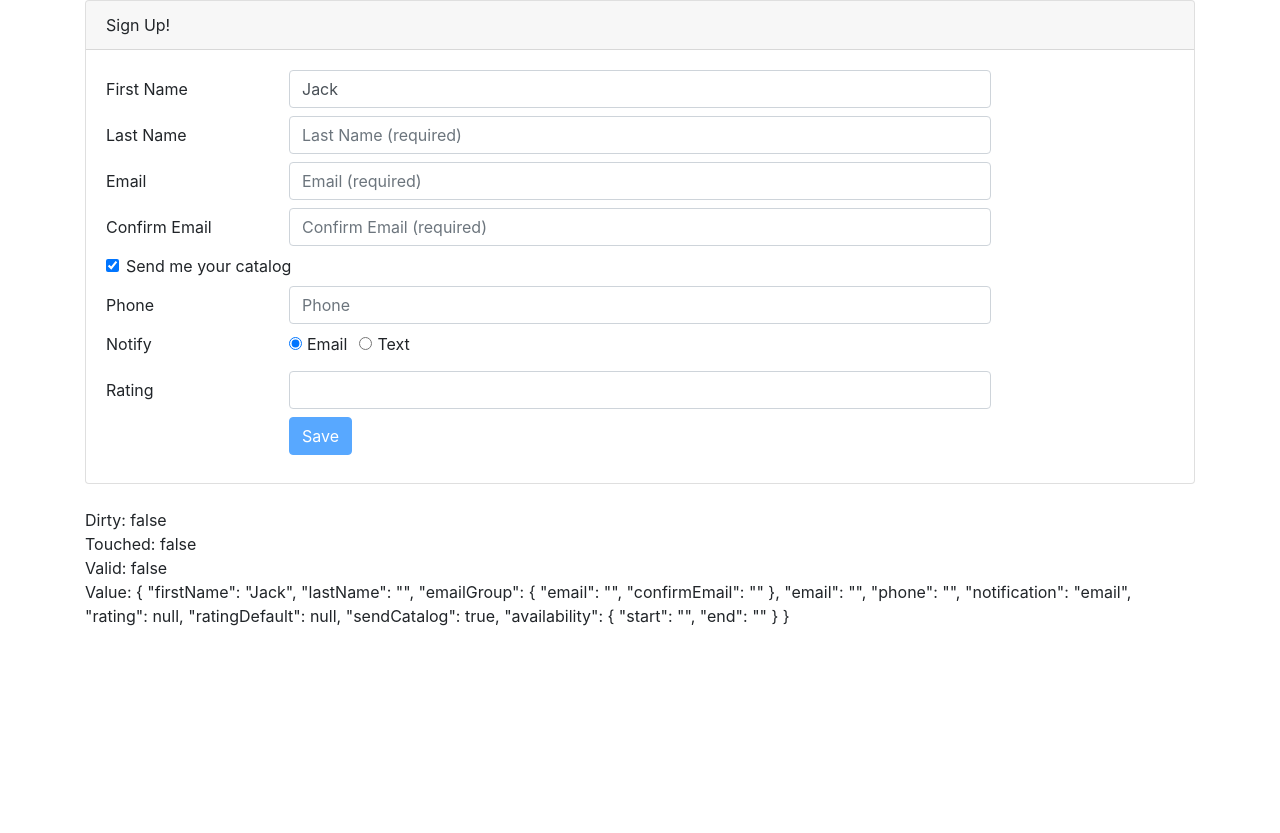
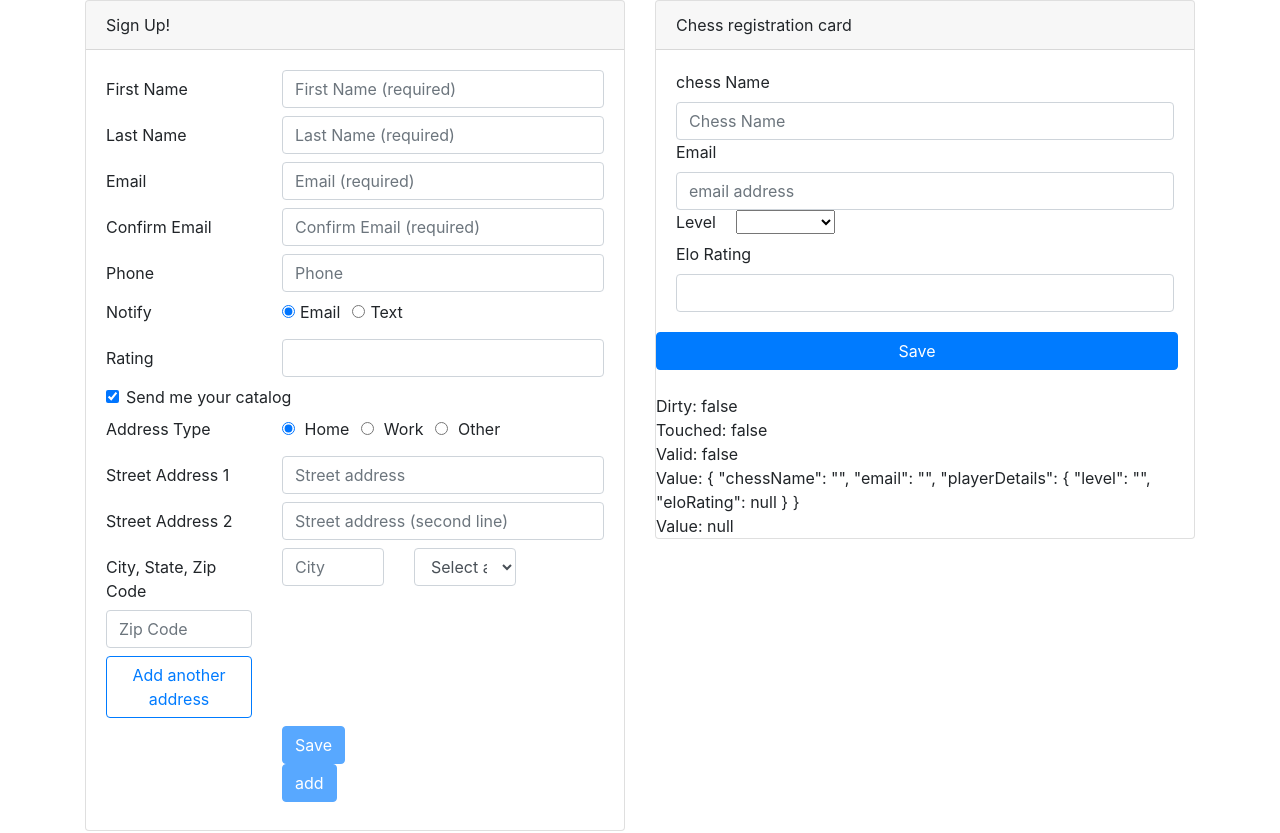
Before and after one commit to dudziecjacek/routing, an Angular app: page / in a window 1280 px wide. Shown: the top 833 px of the page. Before the commit the page ends 800 px from the top, so only its background shows below. Built offline with nearby package versions, Linux system fonts and the light colour scheme.

Commit message:
chess form

```diff
--- a/src/app/app.component.html
+++ b/src/app/app.component.html
@@ -1,3 +1,10 @@
 <div class="container">
-  <app-customer></app-customer>
+  <div class="row">
+    <div class="col-sm">
+      <app-customer></app-customer>
+    </div>
+    <div class="col-sm">
+      <app-chess></app-chess>
+    </div>
+  </div>
 </div>
--- a/src/app/app.module.ts
+++ b/src/app/app.module.ts
@@ -4,12 +4,14 @@
 import { AppComponent } from './app.component';
 import { CustomerComponent } from './customers/customer.component';
 import { ReactiveFormsModule } from '@angular/forms';
+import { ChessComponent } from './chess/chess.component';
 
 @NgModule({
   declarations: [
     AppComponent,
-    CustomerComponent
-  ],
+    CustomerComponent,
+      ChessComponent
+   ],
   imports: [
     BrowserModule,
     ReactiveFormsModule
--- /dev/null
+++ b/src/app/chess/chess.component.html
@@ -0,0 +1,60 @@
+<div class="card">
+  <div class="card-header">
+    Chess registration card
+  </div>
+  <div class="card-body"
+       [formGroup]="chessForm"
+       (ngSubmit)="save()"
+       #formDir="ngForm">
+    <label for="chessName"
+           [ngClass]="{invalid: isTouchedAndDirty(chessName)}">chess Name</label>
+    <input type="text"
+           class="form-control"
+           type="text"
+           placeholder="Chess Name"
+           formControlName="chessName"
+           id="chessName"
+           [ngClass]="{invalid: isTouchedAndDirty(chessName)}" />
+
+    <label for="email"
+           [ngClass]="{invalid: isTouchedAndDirty(email)}">Email</label>
+    <input type="text"
+           class="form-control"
+           formControlName="email"
+           id="email"
+           placeholder="email address"
+           [ngClass]="{invalid: isTouchedAndDirty(email)}" />
+    <div formGroupName="playerDetails">
+      <label for="level">Level</label>
+      <select formControlName="level"
+              id="level">
+        <option value="beginner">Beginner</option>
+        <option value="normal">Normal</option>
+        <option value="advanced">Advanced</option>
+      </select>
+      <br>
+      <label for="eloRating">Elo Rating</label>
+      <input type="number"
+             class="form-control"
+             formControlName="eloRating"
+             id="eloRating"
+             [ngClass]="{invalid: isTouchedAndDirty(level)}" />
+      <span>
+        <span *ngIf="chessForm.get('playerDetails').errors?.wrongElo">
+          This elo don't suit you
+        </span>
+      </span>
+    </div>
+  </div>
+
+
+  <button class="btn btn-primary mr-3"
+          type="submit"
+          [disabled]="chessForm.valid">Save</button>
+
+  <br>Dirty: {{ chessForm.dirty }}
+  <br>Touched: {{ chessForm.touched }}
+  <br>Valid: {{ chessForm.valid }}
+  <br>Value: {{ chessForm.value | json }}
+  <br>Value: {{ chessForm.get('playerDetails').errors | json }}
+</div>
--- /dev/null
+++ b/src/app/chess/chess.component.scss
@@ -0,0 +1,24 @@
+.invalid {
+  border-color: red;
+  color: red;
+}
+
+.vertical {
+  display: flex;
+  flex-direction: column;
+  justify-content: center;
+}
+
+.horizontal {
+  display: flex;
+  flex-direction: row;
+  align-items: center;
+}
+
+input[type="checkbox"] {
+  margin-right: 5px;
+}
+
+label {
+  margin-right: 20px;
+}
--- /dev/null
+++ b/src/app/chess/chess.component.ts
@@ -0,0 +1,73 @@
+import { Component, OnInit } from '@angular/core';
+import { FormBuilder, FormGroup, Validators, AbstractControl, ValidatorFn, FormControlName } from '@angular/forms';
+
+function eloRatingVal(c: AbstractControl) {
+  const { level, eloRating } = c.value;
+  console.log(level, eloRating);
+  let minElo;
+  let maxElo;
+  if (level === 'beginner') {
+    minElo = 0;
+    maxElo = 1400;
+  } else if (level === 'normal') {
+    minElo = 1401;
+    maxElo = 1800;
+  } else if (level === 'advanced') {
+    minElo = 1801;
+    maxElo = 2200;
+  }
+  if (eloRating < minElo || eloRating > maxElo) {
+    return { wrongElo: true };
+  }
+
+  return null;
+}
+
+@Component({
+  selector: 'app-chess',
+  templateUrl: './chess.component.html',
+  styleUrls: ['./chess.component.scss']
+})
+export class ChessComponent implements OnInit {
+  chessForm: FormGroup;
+
+  constructor(private fb: FormBuilder) { }
+
+  ngOnInit() {
+    this.chessForm = this.fb.group({
+      chessName: ['', [Validators.required, Validators.minLength(4)]],
+      email: ['', Validators.email],
+      playerDetails: this.fb.group({
+        level: ['', [Validators.min(0), Validators.max(2200)]],
+        eloRating: [null]
+      }, { validator: eloRatingVal })
+    });
+  }
+
+  save(): void {
+    console.log('saved');
+  }
+
+  isTouchedAndDirty(formName): boolean {
+    console.log(formName.touched && formName.dirty && !formName.valid);
+    return formName.touched && formName.dirty && !formName.valid;
+  }
+
+  get chessName() {
+    return this.chessForm.get('chessName');
+  }
+
+  get email() {
+    return this.chessForm.get('email') as FormGroup;
+  }
+
+  get level() {
+    console.log(this.chessForm.get('playerDetails.level'));
+    return this.chessForm.get('playerDetails.level');
+  }
+
+  get eloRating() {
+    return this.chessForm.get('playerDetails.eloRating') as FormGroup;
+  }
+
+}
--- a/src/app/customers/customer.component.html
+++ b/src/app/customers/customer.component.html
@@ -7,16 +7,14 @@
     <form [formGroup]="customerForm"
           (ngSubmit)="save()"
           #formDir="ngForm">
-
       <div class="form-group row mb-2">
-        <label class="col-md-2 col-form-label"
+        <label class="col-md-4 col-form-label"
                for="firstNameId">First Name</label>
         <div class="col-md-8">
           <input class="form-control"
                  id="firstNameId"
                  type="text"
                  placeholder="First Name (required)"
-                 name="firstName"
                  [ngClass]="{'is-invalid': (firstName.touched || firstName.dirty) && !firstName.valid }"
                  formControlName="firstName" />
           <span class="invalid-feedback">
@@ -31,7 +29,7 @@
       </div>
 
       <div class="form-group row mb-2">
-        <label class="col-md-2 col-form-label"
+        <label class="col-md-4 col-form-label"
                for="lastNameId">Last Name</label>
         <div class="col-md-8">
           <input class="form-control"
@@ -52,7 +50,7 @@
       </div>
       <div formGroupName="emailGroup">
         <div class="form-group row mb-2">
-          <label class="col-md-2 col-form-label"
+          <label class="col-md-4 col-form-label"
                  for="emailId">Email</label>
           <div class="col-md-8">
             <input class="form-control"
@@ -60,20 +58,15 @@
                    type="email"
                    placeholder="Email (required)"
                    formControlName="email"
-                   [ngClass]="{'is-invalid': (customerForm.get('emailGroup.email').touched || customerForm.get('emailGroup.email').dirty) && !customerForm.get('emailGroup.email').valid }" />
+                   [ngClass]="{'is-invalid': emailMessage }" />
             <span class="invalid-feedback">
-              <span *ngIf="customerForm.get('emailGroup.email').errors?.required">
-                Please enter your email address.
-              </span>
-              <span *ngIf="customerForm.get('emailGroup.email').errors?.email">
-                Please enter a valid email address.
-              </span>
+              {{emailMessage}}
             </span>
           </div>
         </div>
 
         <div class="form-group row mb-2">
-          <label class="col-md-2 col-form-label"
+          <label class="col-md-4 col-form-label"
                  for="confirmEmailId">Confirm Email</label>
           <div class="col-md-8">
             <input class="form-control"
@@ -87,10 +80,10 @@
                                                             !customerForm.get('emailGroup.confirmEmail').valid) }" />
             <span class="invalid-feedback">
               <span *ngIf="customerForm.get('emailGroup.confirmEmail').errors?.required">
-                Please confirm your email address.
+                {{emailMessage}}
               </span>
               <span *ngIf="customerForm.get('emailGroup.confirmEmail').errors?.match">
-                The confirmation does not match the email address.
+                {{emailMessage}}
               </span>
             </span>
           </div>
@@ -98,20 +91,7 @@
       </div>
 
       <div class="form-group row mb-2">
-        <div class="col-md-8">
-          <div class="form-check">
-            <label class="form-check-label">
-              <input class="form-check-input"
-                     id="sendCatalogId"
-                     type="checkbox"
-                     formControlName="sendCatalog"> Send me your catalog
-            </label>
-          </div>
-        </div>
-      </div>
-
-      <div class="form-group row mb-2">
-        <label class="col-md-2 col-form-label"
+        <label class="col-md-4 col-form-label"
                for="phoneId">Phone</label>
         <div class="col-md-8">
           <input class="form-control"
@@ -129,15 +109,14 @@
       </div>
 
       <div class="form-group row mb-2">
-        <label class="col-md-2 col-form-label pt-0">Notify</label>
+        <label class="col-md-4 col-form-label pt-0">Notify</label>
         <div class="col-md-8">
           <div class="form-check form-check-inline">
             <label class="form-check-label">
               <input class="form-check-input"
                      type="radio"
                      value="email"
-                     formControlName="notification"
-                     (click)="setNotification('emailGroup.email')">Email
+                     formControlName="notification">Email
             </label>
           </div>
           <div class="form-check form-check-inline">
@@ -145,15 +124,14 @@
               <input class="form-check-input"
                      type="radio"
                      value="text"
-                     formControlName="notification"
-                     (click)="setNotification('text')">Text
+                     formControlName="notification">Text
             </label>
           </div>
         </div>
       </div>
 
       <div class="form-group row mb-2">
-        <label class="col-md-2 col-form-label"
+        <label class="col-md-4 col-form-label"
                for="ratingId">Rating</label>
         <div class="col-md-8">
           <input class="form-control"
@@ -175,9 +153,25 @@
         </div>
       </div>
 
-      <!-- <div *ngIf="customer.sendCatalog">
       <div class="form-group row mb-2">
-          <label class="col-md-2 col-form-label pt-0">Address Type</label>
+        <div class="col-md-8">
+          <div class="form-check">
+            <label class="form-check-label">
+              <input class="form-check-input"
+                     id="sendCatalogId"
+                     type="checkbox"
+                     formControlName="sendCatalog"> Send me your catalog
+            </label>
+          </div>
+        </div>
+      </div>
+
+      <div *ngIf="customerForm.get('sendCatalog').value">
+        <div formArrayName="addresses"
+             *ngFor="let address of addresses.controls; let i = index">
+          <div [formGroupName]="i">
+            <div class="form-group row mb-2">
+              <label class="col-md-4 col-form-label pt-0">Address Type</label>
               <div class="col-md-8">
                 <div class="form-check form-check-inline">
                   <label class="form-check-label">
@@ -185,8 +179,7 @@
                            id="addressType1Id"
                            type="radio"
                            value="home"
-                       [(ngModel)]="customer.addressType"
-                       name="addressType"> Home
+                           formControlName="addressType"> Home
                   </label>
                 </div>
                 <div class="form-check form-check-inline">
@@ -195,8 +188,7 @@
                            id="addressType1Id"
                            type="radio"
                            value="work"
-                       [(ngModel)]="customer.addressType"
-                       name="addressType"> Work
+                           formControlName="addressType"> Work
                   </label>
                 </div>
                 <div class="form-check form-check-inline">
@@ -205,55 +197,47 @@
                            id="addressType1Id"
                            type="radio"
                            value="other"
-                       [(ngModel)]="customer.addressType"
-                       name="addressType"> Other
+                           formControlName="addressType"> Other
                   </label>
                 </div>
               </div>
             </div>
-
             <div class="form-group row mb-2">
-          <label class="col-md-2 col-form-label"
-                 for="street1Id">Street Address 1</label>
+              <label class="col-md-4 col-form-label"
+                     attr.for="{{'street1Id' + i}}">Street Address 1</label>
               <div class="col-md-8">
                 <input class="form-control"
-                   id="street1Id"
+                       id="{{'street1Id' + i}}"
                        type="text"
                        placeholder="Street address"
-                   [(ngModel)]="customer.street1"
-                   name="street1">
+                       formControlName="street1">
               </div>
             </div>
-
             <div class="form-group row mb-2">
-          <label class="col-md-2 col-form-label"
+              <label class="col-md-4 col-form-label"
                      for="street2Id">Street Address 2</label>
               <div class="col-md-8">
                 <input class="form-control"
                        id="street2Id"
                        type="text"
                        placeholder="Street address (second line)"
-                   [(ngModel)]="customer.street2"
-                   name="street2">
+                       formControlName="street2">
               </div>
             </div>
-
             <div class="form-group row mb-2">
-          <label class="col-md-2 col-form-label"
+              <label class="col-md-4 col-form-label"
                      for="cityId">City, State, Zip Code</label>
               <div class="col-md-3">
                 <input class="form-control"
                        id="cityId"
                        type="text"
                        placeholder="City"
-                   [(ngModel)]="customer.city"
-                   name="city">
+                       formControlName="city">
               </div>
               <div class="col-md-3">
                 <select class="form-control"
                         id="stateId"
-                    [(ngModel)]="customer.state"
-                    name="state">
+                        formControlName="state">
                   <option value=""
                           disabled
                           selected
@@ -268,23 +252,37 @@
                   <option value="WY">Wyoming</option>
                 </select>
               </div>
-          <div class="col-md-2">
+              <div class="col-md-4">
                 <input class="form-control"
                        id="zipId"
                        type="number"
                        placeholder="Zip Code"
-                   [(ngModel)]="customer.zip"
-                   name="zip">
+                       formControlName="zip">
               </div>
             </div>
-      </div> -->
+          </div>
+        </div>
+        <div class="form-group row mb-2">
+          <div class="col-md-4">
+            <button class="btn btn-outline-primary"
+                    type="button"
+                    [disabled]="!addresses.valid"
+                    (click)="addAddress()">Add another address</button>
+          </div>
+        </div>
+      </div>
 
       <div class="form-group row mb-2">
-        <div class="offset-md-2 col-md-4">
+        <div class="offset-md-4 col-md-4">
           <button class="btn btn-primary mr-3"
                   type="submit"
                   [title]="customerForm.valid ? 'Save your entered data' : 'Disabled until the form data is valid'"
                   [disabled]="!customerForm.valid">Save</button>
+
+          <button class="btn btn-primary mr-3"
+                  type="submit"
+                  [title]="customerForm.valid ? 'Save your entered data' : 'Disabled until the form data is valid'"
+                  [disabled]="!customerForm.valid">add</button>
         </div>
       </div>
     </form>
@@ -294,3 +292,4 @@
 <br>Touched: {{ customerForm.touched }}
 <br>Valid: {{ customerForm.valid }}
 <br>Value: {{ customerForm.value | json }}
+<br>Street: {{ addresses.get('0.street1')?.value | json }}
--- a/src/app/customers/customer.component.ts
+++ b/src/app/customers/customer.component.ts
@@ -1,5 +1,6 @@
 import { Component, OnInit } from '@angular/core';
-import { FormControl, FormGroup, FormBuilder, Validators, AbstractControl, ValidatorFn } from '@angular/forms';
+import { FormControl, FormGroup, FormBuilder, Validators, AbstractControl, ValidatorFn, FormArray } from '@angular/forms';
+import { debounceTime } from 'rxjs/operators';
 
 import { Customer } from './customer';
 
@@ -12,7 +13,7 @@
   return null;
 }
 
-// custom validator with params
+// custom validator with params (factory function in order to have more than one argument)
 function myValidator(min: number, max: number): ValidatorFn {
   return (c: AbstractControl) => {
     if (c.value !== null && (isNaN(c.value) || c.value < min || c.value > max)) {
@@ -23,6 +24,15 @@
     }
     return null;
   };
+}
+
+function rating(min, max) {
+  return (c: AbstractControl) => {
+    if (c.value !== null && (isNaN(c.value) || c.value < min || c.value > max)) {
+      return { range: true }
+    }
+    return null;
+  }
 }
 
 //  compare if two emails are the same
@@ -49,6 +59,12 @@
 export class CustomerComponent implements OnInit {
   customerForm: FormGroup;
   customer = new Customer(); // data model sent to the backend
+  emailMessage: string;
+
+  private validationMessages = {
+    required: 'Please enter your email address',
+    email: 'Please enter a valid email address'
+  }
 
   constructor(private fb: FormBuilder) { }
 
@@ -72,10 +88,21 @@
       availability: this.fb.group({
         start: ['', Validators.required],
         end: ['', Validators.required]
-      })
+      }),
+      addresses: this.fb.array([this.buildAddress()])
     });
 
-    this.populateTestData();
+    // this.populateTestData();
+    this.customerForm.get('notification').valueChanges.subscribe(
+      value => this.setNotification(value)
+    );
+
+    const emailControl = this.customerForm.get('emailGroup.email');
+    emailControl.valueChanges
+      .pipe(debounceTime(1000))
+      .subscribe(
+        value => this.setMessage(emailControl)
+      );
   }
 
   save(): void {
@@ -88,6 +115,30 @@
 
   get lastName() {
     return this.customerForm.get('lastName');
+  }
+
+  get addresses(): FormArray {
+    return this.customerForm.get('addresses') as FormArray;
+  }
+
+  addAddress(): void {
+    this.addresses.push(this.buildAddress());
+  }
+
+  buildAddress(): FormGroup {
+    return this.fb.group({
+      addressType: 'home',
+      street1: '',
+      street2: '',
+      city: '',
+      state: '',
+      zip: ''
+    })
+  }
+
+  moar(): void {
+    const form = this.customerForm.get('addresses') as FormArray;
+    form.push(this.buildAddress());
   }
 
   populateTestData(): void {
@@ -107,5 +158,12 @@
     phoneControl.updateValueAndValidity();
   }
 
+  setMessage(c: AbstractControl): void {
+    this.emailMessage = '';
+    if ((c.touched || c.dirty) && c.errors) {
+      this.emailMessage = Object.keys(c.errors).map(
+        key => this.validationMessages[key]).join(' ');
+    }
+  }
 
 }
```
Lines whose indentation alone changed are shown as unchanged.
